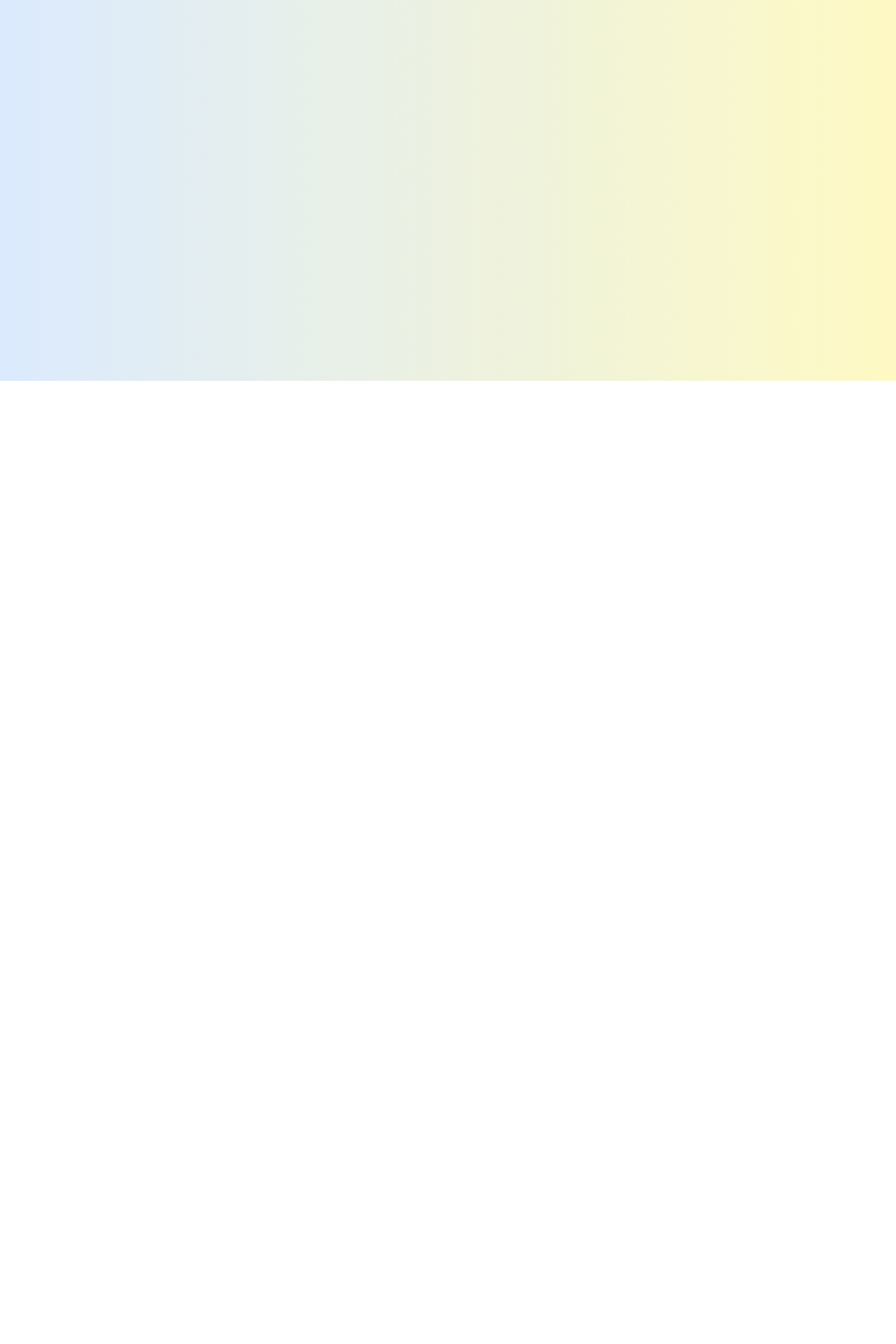
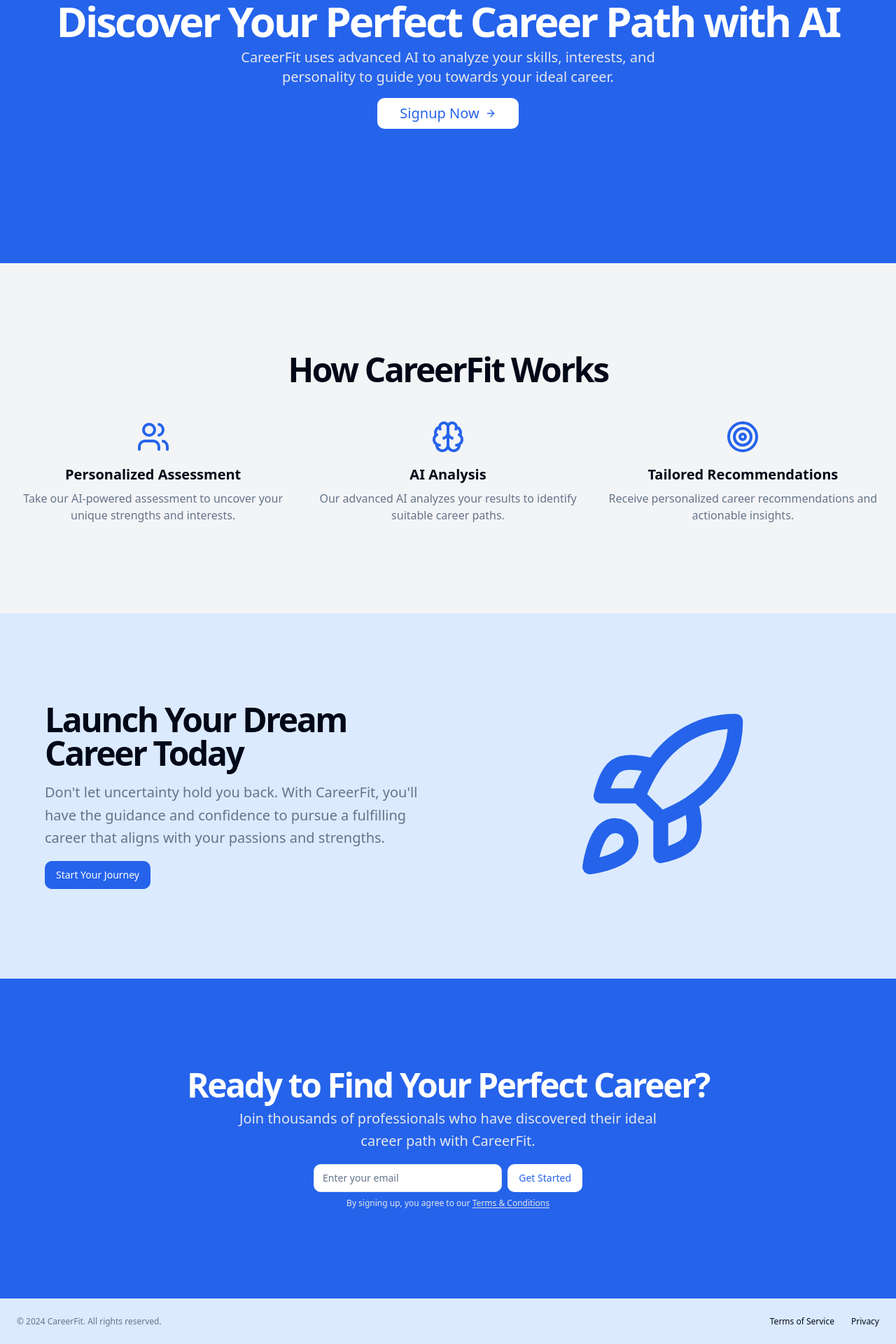
Before and after one commit to Sha1kh4/codelite, a Next.js app in the folder frontend/: page / in a window 1280 px wide. Shown: the part 256-2176 px from the top of the page at 70% size. Before the commit the page ends 800 px from the top, so only its background shows below. Built offline with nearby package versions, Linux system fonts and the light colour scheme.

Commit message:
80% complete

```diff
--- a/frontend/app/home/page.tsx
+++ b/frontend/app/home/page.tsx
@@ -1,6 +1,8 @@
 'use client'
 
 import SearchBox from "@/components/searchBox"
+import { Button } from "@/components/ui/button"
+import Link from "next/link"
 import { useState } from "react"
 
 export default function Welcome() {
@@ -11,32 +13,97 @@
     link_to_youtube_searches: []
   })
 
+  const [activeTab, setActiveTab] = useState('suggestions')
+
+  const renderTabContent = () => {
+    switch (activeTab) {
+      case 'suggestions':
+        return (
+          <ul className="list-disc ml-5">
+            {searchResults.suggestions.map((s, i) => (
+              <li key={i}>{s}</li>
+            ))}
+          </ul>
+        )
+      case 'missing_skills':
+        return (
+          <ul className="list-disc ml-5">
+            {searchResults.missing_skills.map((s, i) => (
+              <li key={i}>{s}</li>
+            ))}
+          </ul>
+        )
+      case 'courses':
+        return (
+          <ul className="list-disc ml-5">
+            {searchResults.link_to_course_searches.map((s, i) => (
+              <li key={i} className="underline text-blue-800">
+                <Link href={`https://www.classcentral.com/search?q=${s}`} target="_blank">
+                  {s}
+                </Link>
+              </li>
+            ))}
+          </ul>
+        )
+      case 'youtube':
+        return (
+          <ul className="list-disc ml-5">
+            {searchResults.link_to_youtube_searches.map((s, i) => (
+              <li key={i} className="underline text-blue-800">
+                <Link href={`https://www.youtube.com/results?search_query=${s}`} target="_blank">
+                  {s}
+                </Link>
+              </li>
+            ))}
+          </ul>
+        )
+      default:
+        return null
+    }
+  }
+
   return (
-    <div className="container  mx-auto p-8 flex flex-col md:flex-row">
-      <div className="">
+    <div className="container h-screen border mx-auto p-8 flex flex-col md:flex-row">
+      <div>
         <h1 className="text-5xl font-bold text-sky-600">CareerFit AI</h1>
         <SearchBox setSearchResults={setSearchResults} />
       </div>
-      <div className="md:pl-8 max-sm:border-t md:border-l border-black flex-1 w-full h-screen overflow-y-scroll">
+      <div className="md:pl-8 max-sm:border-t md:border-l border-black flex-1 w-full">
         {searchResults.suggestions.length > 0 && (
-          <div className="mt-8">
+          <div className="h-full pb-12">
             <h2 className="text-2xl font-semibold mb-4">Search Results</h2>
-            <pre className="whitespace-pre-wrap border bg-white p-8 rounded-3xl overflow-x-auto">
-              Suggestion: <br />
-              <ul className=" list-disc ml-5">{searchResults.suggestions.map((s, i) => (
-                <li key={i}>{s}</li>
-              ))}</ul> <br /><br />
-              Missing Skills: <br />
-              <ul className=" list-disc ml-5">{searchResults.missing_skills.map((s, i) => (
-                <li key={i}>{s}</li>
-              ))}</ul> <br /><br />
-              Suggested Course: <br />
-              <ul className=" list-disc ml-5">{searchResults.link_to_course_searches.map((s, i) => (
-                <li>{s}</li>
-              ))}</ul> <br /><br />
-              Youtube Videos you can watch: <br /><ul className=" list-disc ml-5">{searchResults.link_to_youtube_searches.map((s, i) => (
-                <li>{s}</li>
-              ))}</ul><br /><br />
+            <div className="mb-4">
+              <Button
+                variant={'outline'}
+                className={`${activeTab === 'suggestions' ? 'bg-blue-500 text-white' : 'bg-transparent'}`}
+                onClick={() => setActiveTab('suggestions')}
+              >
+                Suggestions
+              </Button>
+              <Button
+                variant={'outline'}
+                className={`px-4 py-2 mr-2 ${activeTab === 'missing_skills' ? 'bg-blue-500 text-white' : 'bg-transparent'}`}
+                onClick={() => setActiveTab('missing_skills')}
+              >
+                Missing Skills
+              </Button>
+              <Button
+                variant={'outline'}
+                className={`px-4 py-2 mr-2 ${activeTab === 'courses' ? 'bg-blue-500 text-white' : 'bg-transparent'}`}
+                onClick={() => setActiveTab('courses')}
+              >
+                Courses
+              </Button>
+              <Button
+                variant={'outline'}
+                className={`px-4 py-2 ${activeTab === 'youtube' ? 'bg-blue-500 text-white' : 'bg-transparent'}`}
+                onClick={() => setActiveTab('youtube')}
+              >
+                YouTube
+              </Button>
+            </div>
+            <pre className="whitespace-pre-wrap border bg-white p-8 rounded-3xl h-full overflow-x-auto">
+              {renderTabContent()}
             </pre>
           </div>
         )}
--- a/frontend/app/layout.tsx
+++ b/frontend/app/layout.tsx
@@ -26,7 +26,7 @@
   return (
     <html lang="en">
       <body
-        className={`${geistSans.variable} ${geistMono.variable} antialiased  bg-gradient-to-r max-sm:bg-gradient-to-b from-blue-100 to-yellow-100 max-sm:to-yellow-50`}
+        className={`${geistSans.variable} ${geistMono.variable} antialiased  bg-blue-100`}
       >
         {children}
       </body>
--- a/frontend/app/page.tsx
+++ b/frontend/app/page.tsx
@@ -1,10 +1,127 @@
-import Image from "next/image";
-import Link from "next/link";
+import { Button } from "@/components/ui/button"
+import { Input } from "@/components/ui/input"
+import { ArrowRight, Brain, Rocket, Target, Users } from "lucide-react"
+import Link from "next/link"
 
 export default function Home() {
   return (
-    <div className="grid grid-rows-[20px_1fr_20px] items-center justify-items-center min-h-screen p-8 pb-20 gap-16 sm:p-20 font-[family-name:var(--font-geist-sans)]">
-      <Link href={'/login'}>Login</Link>
+    <div className="flex flex-col min-h-screen">
+      <header className="px-4 lg:px-6 h-16 flex items-center">
+        <Link className="flex items-center justify-center" href="#">
+          <Brain className="h-6 w-6 text-primary" />
+          <span className="ml-2 text-2xl font-bold text-primary">CareerFit</span>
+        </Link>
+        <nav className="ml-auto flex gap-4 sm:gap-3">
+          <Link href={'/auth/login'} className=" ">
+            <Button variant="outline" className="hover:bg-primary/90">Login</Button>
+          </Link>
+          <Link href={'/auth/signup'} className="">
+            <Button variant="outline" className="bg-primary text-white border-white hover:bg-primary/90">Signup</Button>
+          </Link>
+        </nav>
+      </header>
+      <main className="flex-1">
+        <section className="w-full py-12 md:py-24 lg:py-32 xl:py-48 bg-primary">
+          <div className="container px-4 md:px-6">
+            <div className="flex flex-col items-center space-y-4 text-center">
+              <div className="space-y-2">
+                <h1 className="text-3xl font-bold tracking-tighter sm:text-4xl md:text-5xl lg:text-6xl/none text-white">
+                  Discover Your Perfect Career Path with AI
+                </h1>
+                <p className="mx-auto max-w-[700px] text-gray-200 md:text-xl">
+                  CareerFit uses advanced AI to analyze your skills, interests, and personality to guide you towards your ideal career.
+                </p>
+              </div>
+              <Link href={'/auth/signup'} className="mt-20">
+                <Button className="bg-white text-primary text-xl hover:bg-gray-100" size={"lg"}>Signup Now <ArrowRight /></Button>
+              </Link>
+            </div>
+          </div>
+        </section>
+        <section className="w-full py-12 md:py-24 lg:py-32 bg-gray-100">
+          <div className="container px-4 md:px-6">
+            <h2 className="text-3xl font-bold tracking-tighter sm:text-4xl md:text-5xl text-center mb-12">How CareerFit Works</h2>
+            <div className="grid grid-cols-1 md:grid-cols-2 lg:grid-cols-3 gap-8">
+              <div className="flex flex-col items-center text-center">
+                <Users className="h-12 w-12 text-primary mb-4" />
+                <h3 className="text-xl font-bold mb-2">Personalized Assessment</h3>
+                <p className="text-muted-foreground">Take our AI-powered assessment to uncover your unique strengths and interests.</p>
+              </div>
+              <div className="flex flex-col items-center text-center">
+                <Brain className="h-12 w-12 text-primary mb-4" />
+                <h3 className="text-xl font-bold mb-2">AI Analysis</h3>
+                <p className="text-muted-foreground">Our advanced AI analyzes your results to identify suitable career paths.</p>
+              </div>
+              <div className="flex flex-col items-center text-center">
+                <Target className="h-12 w-12 text-primary mb-4" />
+                <h3 className="text-xl font-bold mb-2">Tailored Recommendations</h3>
+                <p className="text-muted-foreground">Receive personalized career recommendations and actionable insights.</p>
+              </div>
+            </div>
+          </div>
+        </section>
+        <section className="w-full py-12 md:py-24 lg:py-32">
+          <div className="container px-4 md:px-6">
+            <div className="grid gap-10 px-10 md:gap-16 lg:grid-cols-2">
+              <div className="space-y-4">
+                <h2 className="text-3xl font-bold tracking-tighter sm:text-4xl md:text-5xl">
+                  Launch Your Dream Career Today
+                </h2>
+                <p className="text-muted-foreground md:text-xl/relaxed lg:text-base/relaxed xl:text-xl/relaxed">
+                  Don't let uncertainty hold you back. With CareerFit, you'll have the guidance and confidence to pursue a fulfilling career that aligns with your passions and strengths.
+                </p>
+                <Button className="bg-primary text-white hover:bg-primary/90">Start Your Journey</Button>
+              </div>
+              <div className="flex items-center justify-center">
+                <Rocket className="h-64 w-64 text-primary" />
+              </div>
+            </div>
+          </div>
+        </section>
+        <section className="w-full py-12 md:py-24 lg:py-32 bg-primary">
+          <div className="container px-4 md:px-6">
+            <div className="flex flex-col items-center space-y-4 text-center">
+              <div className="space-y-2">
+                <h2 className="text-3xl font-bold tracking-tighter sm:text-4xl md:text-5xl text-white">
+                  Ready to Find Your Perfect Career?
+                </h2>
+                <p className="mx-auto max-w-[600px] text-gray-200 md:text-xl/relaxed lg:text-base/relaxed xl:text-xl/relaxed">
+                  Join thousands of professionals who have discovered their ideal career path with CareerFit.
+                </p>
+              </div>
+              <div className="w-full max-w-sm space-y-2">
+                <form className="flex space-x-2">
+                  <Input
+                    className="max-w-lg flex-1 bg-white text-gray-900"
+                    placeholder="Enter your email"
+                    type="email"
+                  />
+                  <Button className="bg-white text-primary hover:bg-gray-100" type="submit">
+                    Get Started
+                  </Button>
+                </form>
+                <p className="text-xs text-gray-200">
+                  By signing up, you agree to our{" "}
+                  <Link className="underline underline-offset-2" href="#">
+                    Terms & Conditions
+                  </Link>
+                </p>
+              </div>
+            </div>
+          </div>
+        </section>
+      </main>
+      <footer className="flex flex-col gap-2 sm:flex-row py-6 w-full shrink-0 items-center px-4 md:px-6 border-t">
+        <p className="text-xs text-muted-foreground">© 2024 CareerFit. All rights reserved.</p>
+        <nav className="sm:ml-auto flex gap-4 sm:gap-6">
+          <Link className="text-xs hover:underline underline-offset-4" href="#">
+            Terms of Service
+          </Link>
+          <Link className="text-xs hover:underline underline-offset-4" href="#">
+            Privacy
+          </Link>
+        </nav>
+      </footer>
     </div>
-  );
+  )
 }
--- a/frontend/components/searchBox.tsx
+++ b/frontend/components/searchBox.tsx
@@ -32,7 +32,7 @@
 				const skillArray = skills.replace(/\s+/g, '').split(',')
 				formData.append('skills', JSON.stringify(skillArray))
 			}
-			//   formData.append('jobType', jobType)
+			formData.append('job_title', jobType)
 
 			const response = await axios.post(inputType === 'resume' ? 'http://192.168.0.137:5000/upload_file' : 'http://192.168.0.137:5000/upload', formData, {
 				headers: { 'Content-Type': 'multipart/form-data' }
```
